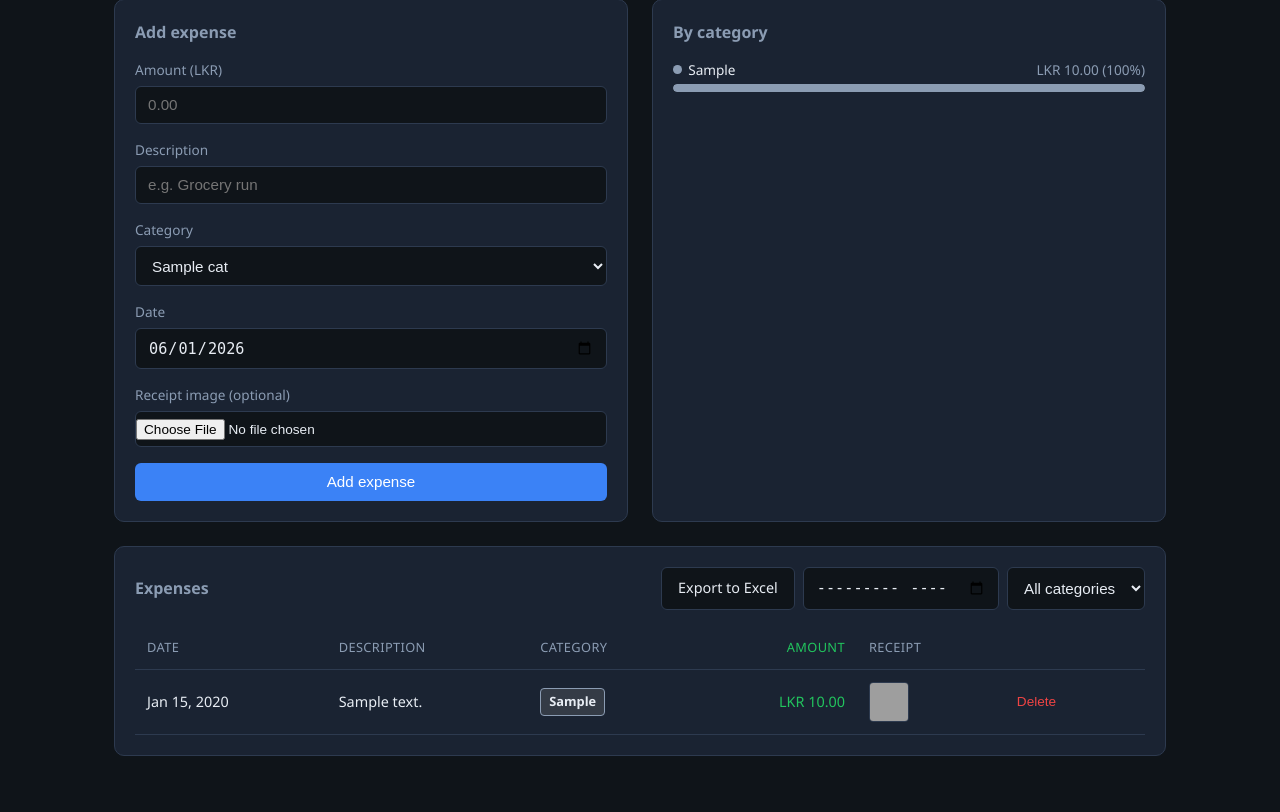
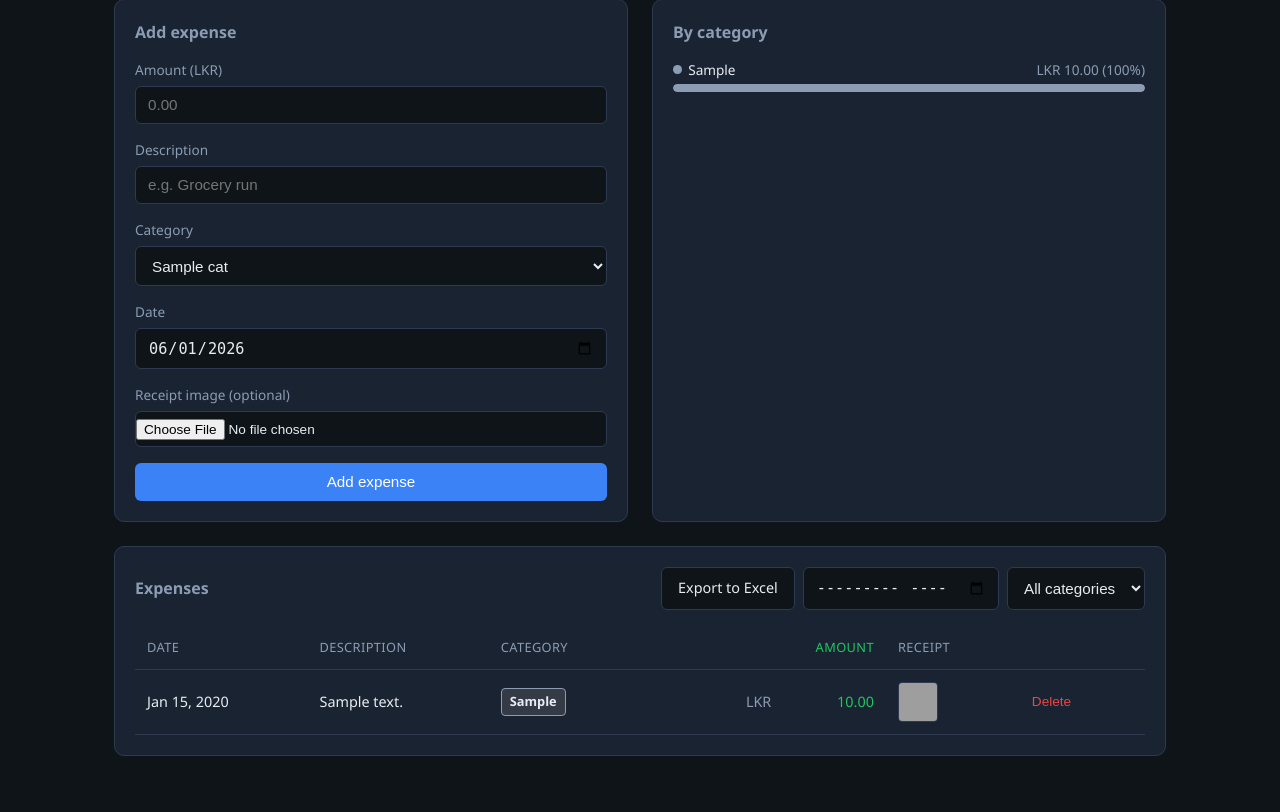
Before and after one commit to yjayasingh/ExpenseTracker, a Flask app: template templates/index.html in a window 1280 px wide. Shown: the part 292-1104 px from the top of the page. Run offline with Flask 3, Linux system fonts and the light colour scheme; the template is opened without the code that fills it: most values are stand-ins (such as "Sample title", 1, 10 or a date in 2020); grey boxes are pictures that could not be loaded.

Commit message:
Align expense currency and values

```diff
--- a/static/app.js
+++ b/static/app.js
@@ -87,6 +87,22 @@ function formatMoney(amount) {
   }).format(amount);
 }
 
+function formatAmountCell(amount) {
+  return `
+    <span class="amount-cell">
+      <span class="amount-currency">LKR</span>
+      <span class="amount-value">${formatNumber(amount)}</span>
+    </span>
+  `;
+}
+
+function formatNumber(amount) {
+  return new Intl.NumberFormat("en-LK", {
+    minimumFractionDigits: 2,
+    maximumFractionDigits: 2,
+  }).format(amount);
+}
+
 function formatDate(dateStr) {
   const d = new Date(dateStr + "T00:00:00");
   return d.toLocaleDateString("en-US", {
@@ -170,7 +186,7 @@ async function loadExpenses() {
       <td>${formatDate(e.expense_date)}</td>
       <td>${escapeHtml(e.description)}</td>
       <td>${categoryBadge(e.category)}</td>
-      <td class="amount-col">${formatMoney(e.amount)}</td>
+      <td class="amount-col">${formatAmountCell(e.amount)}</td>
       <td>${receiptCell(e.receipt_url)}</td>
       <td>
         <button class="btn btn-danger" data-id="${e.id}" aria-label="Delete">Delete</button>
--- a/static/style.css
+++ b/static/style.css
@@ -400,6 +400,24 @@ select:focus {
   font-weight: 500;
 }
 
+.amount-cell {
+  display: inline-grid;
+  grid-template-columns: 2.5rem minmax(4.5rem, 1fr);
+  gap: 0.4rem;
+  justify-content: end;
+  min-width: 8rem;
+}
+
+.amount-currency {
+  color: var(--text-muted);
+  text-align: left;
+}
+
+.amount-value {
+  text-align: right;
+  font-variant-numeric: tabular-nums;
+}
+
 .category-badge {
   display: inline-block;
   padding: 0.2rem 0.5rem;
```
